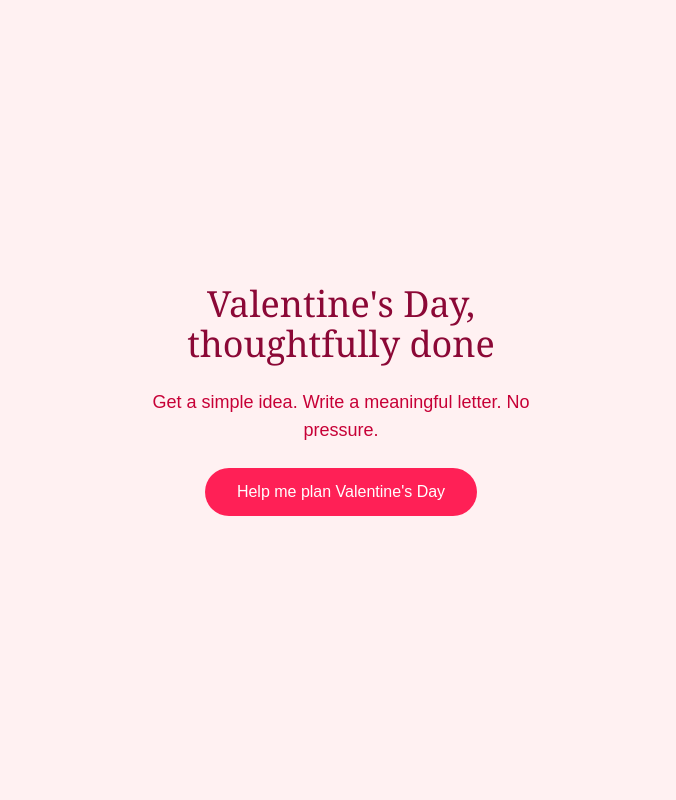
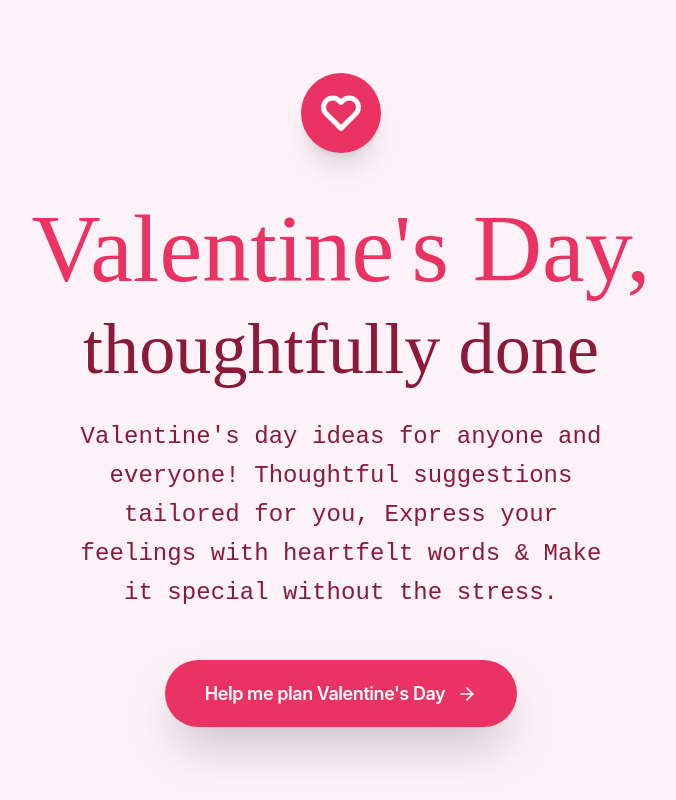
Before and after one commit to priyankattru-droid/valentines-helper, a Next.js app: page / in a window 1280 px wide. Shown: the whole page, without its empty margins (299-975 px from the left). Built offline with nearby package versions, Linux system fonts and the light colour scheme.

Commit message:
Update homepage description text

```diff
--- a/app/layout.tsx
+++ b/app/layout.tsx
@@ -1,7 +1,9 @@
 import type { Metadata } from "next";
 import { Geist, Geist_Mono } from "next/font/google";
 import "./globals.css";
-<link href="https://fonts.googleapis.com/css2?family=Caveat:wght@400;700&display=swap" rel="stylesheet" />
+<head>
+  <link href="https://fonts.googleapis.com/css2?family=Caveat:wght@400;700&family=Satisfy&family=Dancing+Script:wght@400;700&family=Roboto+Mono:wght@400;500&family=Inter:wght@400;600&display=swap" rel="stylesheet" />
+</head>
 
 const geistSans = Geist({
   variable: "--font-geist-sans",
--- a/app/page.tsx
+++ b/app/page.tsx
@@ -2,22 +2,81 @@ import Link from "next/link";
 
 export default function Home() {
   return (
-    <main className="min-h-screen flex items-center justify-center px-6 bg-rose-50">
-      <div className="max-w-md text-center space-y-6">
-        <h1 className="text-4xl font-serif text-rose-900">
-          Valentine's Day, thoughtfully done
-        </h1>
+    <main className="min-h-screen flex items-center justify-center px-4" style={{ backgroundColor: '#FDF2F8' }}>
+      <div className="flex flex-col items-center gap-12 max-w-3xl w-full py-16">
 
-        <p className="text-lg text-rose-700">
-          Get a simple idea. Write a meaningful letter. No pressure.
-        </p>
+        {/* Top Section: Icon + Text */}
+        <div className="flex flex-col items-center gap-12 w-full">
 
-        <Link
-          href="/idea"
-          className="inline-block rounded-full bg-rose-500 hover:bg-rose-600 px-8 py-3 text-white transition-colors"
-        >
-          Help me plan Valentine's Day
+          {/* Heart Icon */}
+          <div className="w-20 h-20 rounded-full flex items-center justify-center shadow-xl" style={{ backgroundColor: '#EA3263' }}>
+            <svg width="40" height="40" viewBox="0 0 24 24" fill="none" stroke="#FFFFFF" strokeWidth="3" strokeLinecap="round" strokeLinejoin="round">
+              <path d="M20.84 4.61a5.5 5.5 0 0 0-7.78 0L12 5.67l-1.06-1.06a5.5 5.5 0 0 0-7.78 7.78l1.06 1.06L12 21.23l7.78-7.78 1.06-1.06a5.5 5.5 0 0 0 0-7.78z"></path>
+            </svg>
+          </div>
+
+          {/* Text Content */}
+          <div className="flex flex-col items-center gap-8 w-full">
+            <div className="flex flex-col items-center gap-4 w-full">
+              {/* Main Heading */}
+              <h1
+                className="text-center text-6xl md:text-8xl lg:text-[96px] leading-none"
+                style={{
+                  fontFamily: 'Satisfy, cursive',
+                  color: '#EA3263'
+                }}
+              >
+                Valentine's Day,
+              </h1>
+
+              {/* Subheading */}
+              <h2
+                className="text-center text-5xl md:text-6xl lg:text-[72px] leading-none"
+                style={{
+                  fontFamily: 'Dancing Script, cursive',
+                  color: '#8B1938',
+                  letterSpacing: '0.123047px'
+                }}
+              >
+                thoughtfully done
+              </h2>
+            </div>
+
+            {/* Description */}
+            <p
+  className="text-center px-8 md:px-16 text-lg md:text-xl lg:text-2xl leading-relaxed max-w-2xl"
+  style={{
+    fontFamily: 'Roboto Mono, monospace',
+    color: '#8B1938',
+    letterSpacing: '0.0703125px'
+  }}
+>
+  Valentine's day ideas for anyone and everyone! Thoughtful suggestions tailored for you, Express your feelings with heartfelt words & Make it special without the stress.
+</p>
+          </div>
+        </div>
+
+        {/* CTA Button */}
+        <Link href="/idea">
+          <button
+            className="flex items-center justify-center gap-3 px-10 py-5 rounded-full shadow-2xl hover:opacity-90 transition-opacity"
+            style={{
+              backgroundColor: '#EA3263',
+              fontFamily: 'Inter, sans-serif',
+              fontWeight: 600,
+              fontSize: '18px',
+              color: '#FFFFFF',
+              letterSpacing: '-0.439453px'
+            }}
+          >
+            <span>Help me plan Valentine's Day</span>
+            <svg width="20" height="20" viewBox="0 0 24 24" fill="none" stroke="currentColor" strokeWidth="2" strokeLinecap="round" strokeLinejoin="round">
+              <line x1="5" y1="12" x2="19" y2="12"></line>
+              <polyline points="12 5 19 12 12 19"></polyline>
+            </svg>
+          </button>
         </Link>
+
       </div>
     </main>
   );
```
